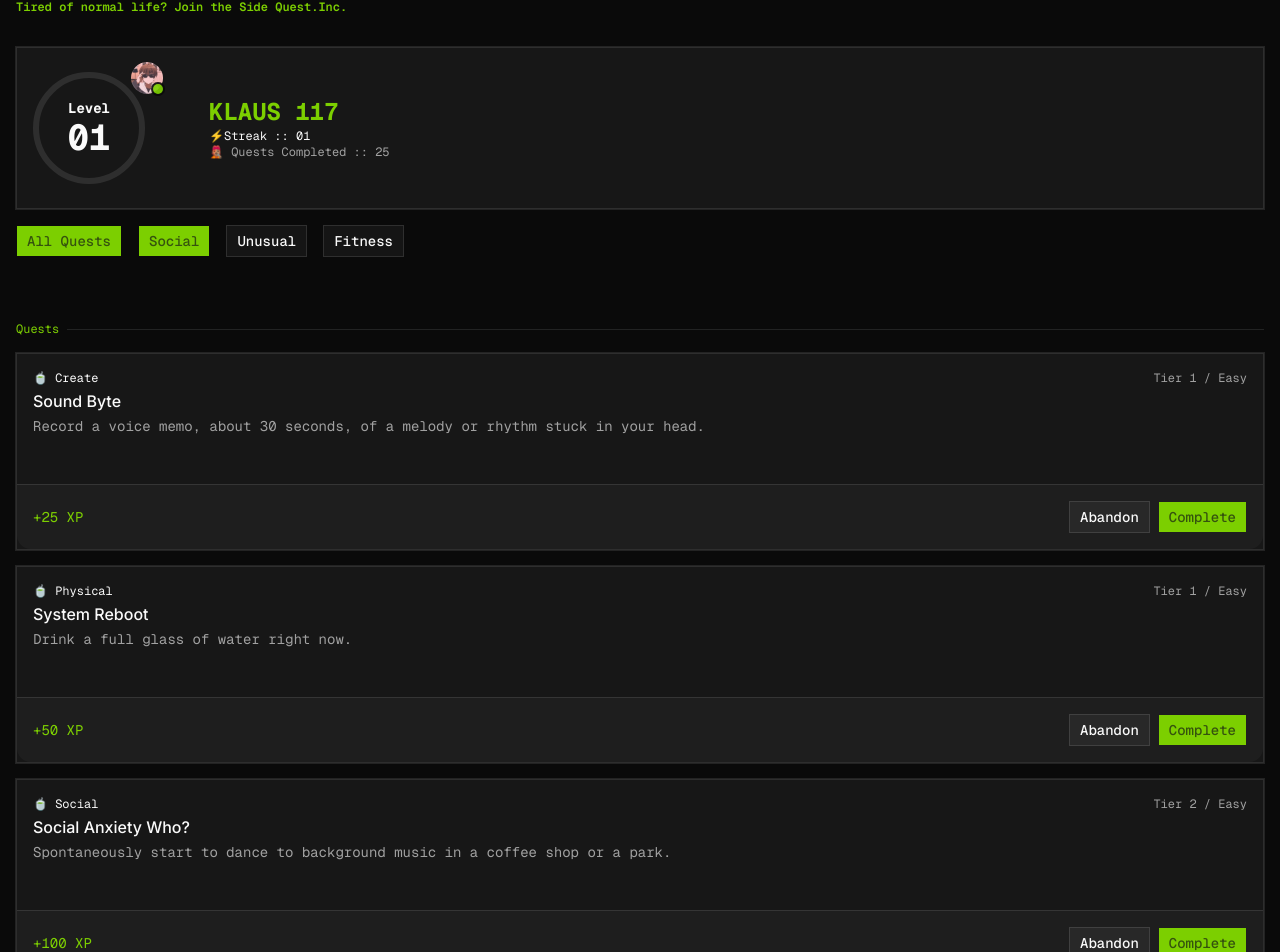
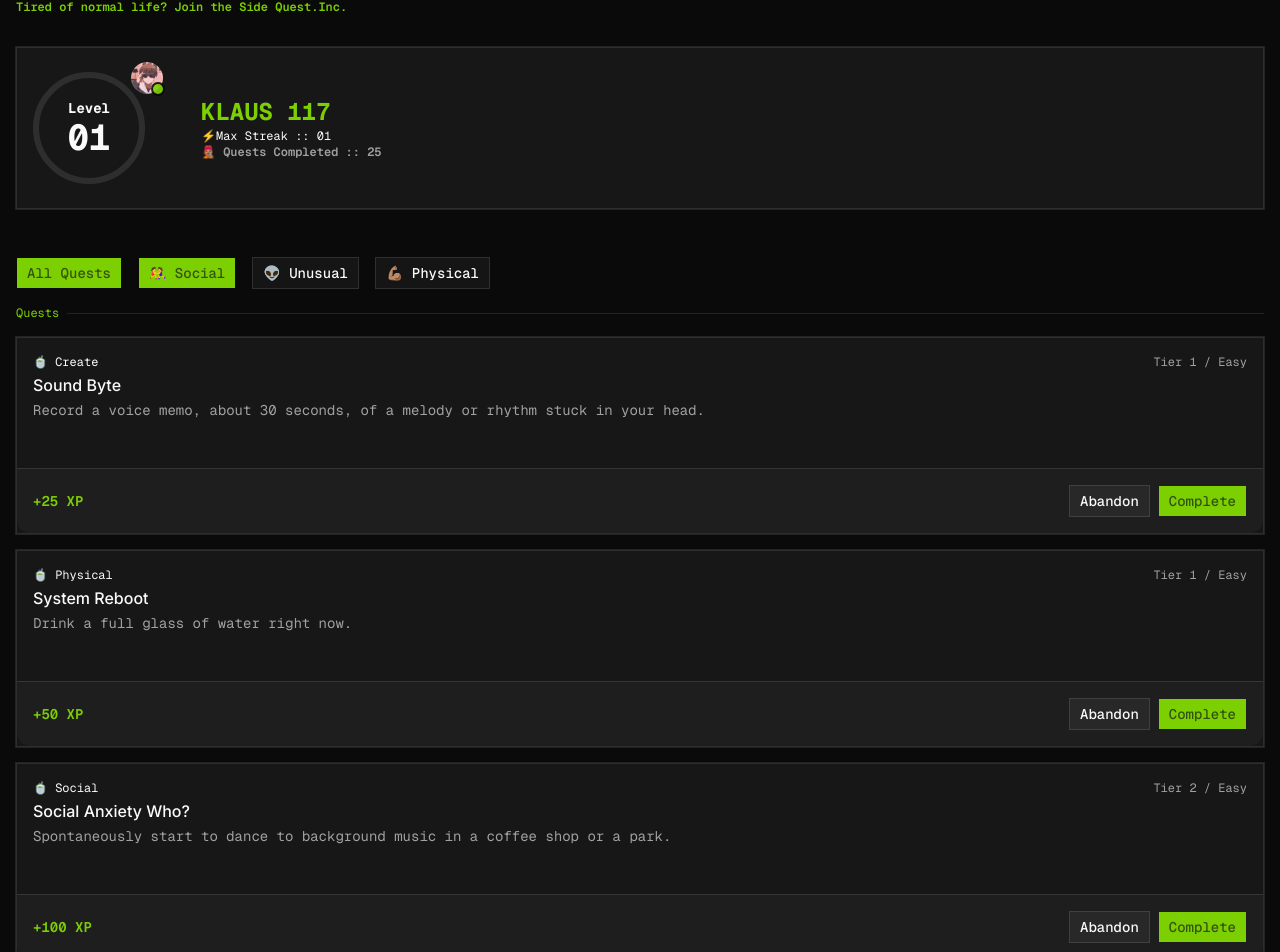
Before and after one commit to klaus-xy/side-quest, a Next.js app: page / in a window 1280 px wide. Shown: the part 57-1009 px from the top of the page. Built offline with nearby package versions, Linux system fonts and the light colour scheme.

Commit message:
Refactor: rename ProfileCard and reorganize sections
Rename ProfileCard to UserProfileCard for consistency. Move quest filter buttons from summary to quests section for better separation of concerns. Add new 'Touch Grass' quest card and minor styling improvements.

```diff
--- a/app/page.tsx
+++ b/app/page.tsx
@@ -1,4 +1,4 @@
-import ProfileCard from "@/components/cards/user-profile";
+import ProfileCard from "@/components/cards/user-profile-card";
 import { Button } from "@/components/ui/button";
 import Quests from "./sections/quests";
 import Summary from "./sections/summary";
--- a/app/sections/quests.tsx
+++ b/app/sections/quests.tsx
@@ -1,10 +1,19 @@
 import QuestCard from "@/components/cards/quest-card";
+import { Button } from "@/components/ui/button";
 import { Separator } from "@/components/ui/separator";
 import React from "react";
 
 const Quests = () => {
   return (
     <section>
+      {/* QUEST FILTERS */}
+      {/* Toggles */}
+      <div className="flex justify-start items-center my-4 gap-4 flex-wrap">
+        <Button variant="default">All Quests</Button>
+        <Button variant="default">🤼‍♀️ Social</Button>
+        <Button variant="outline">👽 Unusual</Button>
+        <Button variant="outline">💪🏽 Physical</Button>
+      </div>
       <div className="flex justify-start items-center gap-2 my-4">
         <h4 className="text-primary text-xs">Quests</h4>
         <Separator className="" />
@@ -33,6 +42,13 @@ const Quests = () => {
           tier={2}
         />
         <QuestCard
+          title="Touch Grass"
+          description="Go on. Touch grass.  Touch grass.  Touch grass."
+          category="Social"
+          xp={100}
+          tier={2}
+        />
+        <QuestCard
           title="Social Anxiety Who? v2"
           description="Groceries in a full superhero suit or dinosaur onesie just because it was clean and comfortable."
           category="Social"
--- a/app/sections/summary.tsx
+++ b/app/sections/summary.tsx
@@ -1,22 +1,11 @@
-import ProfileCard from "@/components/cards/user-profile";
+import UserProfileCard from "@/components/cards/user-profile-card";
 import { Button } from "@/components/ui/button";
 import React from "react";
 
 const Summary = () => {
   return (
     <section className="">
-      <ProfileCard />
-
-      {/* QUEST FILTERS */}
-      {/* Toggles */}
-
-      {/* ACTIVE QUESTS */}
-      <div className="flex justify-start items-center my-4 gap-4 flex-wrap">
-        <Button variant="default">All Quests</Button>
-        <Button variant="default">Social</Button>
-        <Button variant="outline">Unusual</Button>
-        <Button variant="outline">Fitness</Button>
-      </div>
+      <UserProfileCard />
     </section>
   );
 };
--- a/components/cards/quest-card.tsx
+++ b/components/cards/quest-card.tsx
@@ -51,7 +51,7 @@ const QuestCard = ({
         <div className="flex justify-start gap-16 py-2"></div>
       </CardContent>
       <CardFooter>
-        <span className="w-full flex justify-between text-primary">
+        <span className="w-full flex justify-between text-primary font-semibold">
           +{xp} XP
         </span>
         <CardAction className="flex justify-end gap-2">
--- a/components/cards/user-profile.tsx
+++ b/components/cards/user-profile-card.tsx
@@ -2,7 +2,7 @@ import React from "react";
 import { Card, CardContent } from "../ui/card";
 import { Avatar, AvatarBadge, AvatarFallback, AvatarImage } from "../ui/avatar";
 
-const ProfileCard = () => {
+const UserProfileCard = () => {
   return (
     <Card className="rounded-none border">
       {/* <CardHeader>
@@ -11,7 +11,7 @@ const ProfileCard = () => {
         <CardAction>Card Action</CardAction>
       </CardHeader> */}
       <CardContent>
-        <div className="flex justify-start gap-16 py-2">
+        <div className="flex justify-start gap-14 py-2">
           {/* XP and Level */}
 
           <div className="relative w-28 aspect-square flex flex-col items-center justify-center font-bold border-6 rounded-full">
@@ -32,13 +32,13 @@ const ProfileCard = () => {
 
             <div className="text-xs">
               <span>
-                ⚡Streak :: 01 <br />{" "}
+                ⚡Max Streak :: <span>01</span> <br />{" "}
               </span>
               <span
-                className="text-muted-foreground
+                className="text-muted-foreground font-semibold
               "
               >
-                🧑🏽‍🎤 Quests Completed :: 25{" "}
+                🧑🏽‍🎤 Quests Completed :: 25
               </span>
             </div>
           </div>
@@ -51,4 +51,4 @@ const ProfileCard = () => {
   );
 };
 
-export default ProfileCard;
+export default UserProfileCard;
```
